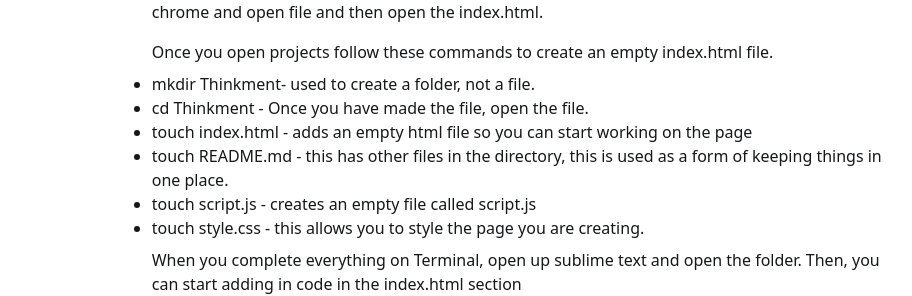
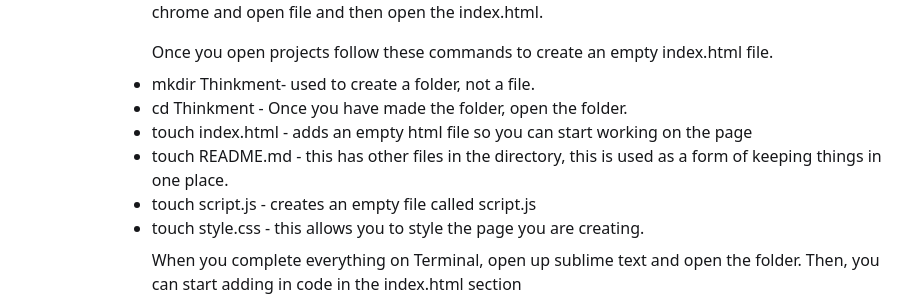
Before and after one commit to celestem406/celestem406.Github.io, a Jekyll site: the page built from _posts/2020-12-03-How-to-create-a-file.md, in a window 1280 px wide. Shown: the part 232-528 px from the top of the page, without its empty margins (201-1113 px from the left). Built offline with Jekyll 4.4.1, drawn with Linux system fonts in a browser that asks for light colours.

Commit message:
i changed file to folder

```diff
--- a/_posts/2020-12-03-How-to-create-a-file.md
+++ b/_posts/2020-12-03-How-to-create-a-file.md
@@ -10,7 +10,7 @@ Today is the week after thanksgiving break and Kajari instructed us to work on s
 Once you open projects follow these commands to create an empty index.html file.
 
 * mkdir Thinkment- used to create a folder, not a file.
-* cd Thinkment - Once you have made the file, open the file.
+* cd Thinkment - Once you have made the folder, open the folder.
 * touch index.html - adds an empty html file so you can start working on the page
 * touch README.md - this has other files in the directory, this is used as a form of keeping things in one place.
 * touch script.js - creates an empty file called script.js
```
